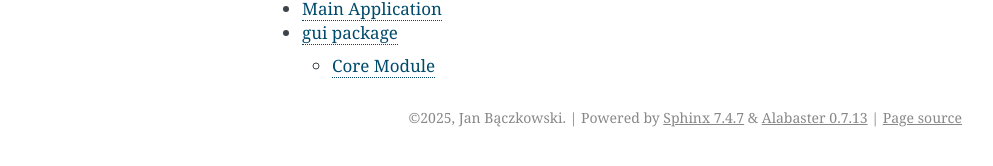
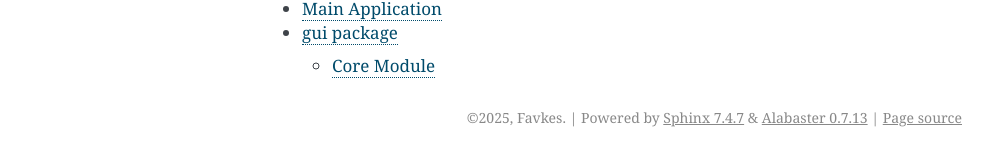
Before and after one commit to Favkes/EAN, a Sphinx documentation site: the page built from docs/index.rst, in a window 1280 px wide. Shown: the part 203-369 px from the top of the page, without its empty margins (148-1141 px from the left). Built offline with Sphinx 7.4.7, drawn with Linux system fonts in a browser that asks for light colours.

Commit message:
Update conf.py

```diff
--- a/docs/conf.py
+++ b/docs/conf.py
@@ -12,8 +12,8 @@ sys.path.insert(0, os.path.abspath('..'))  # add project root to Python path
 # https://www.sphinx-doc.org/en/master/usage/configuration.html#project-information
 
 project = 'EAN-NevLag'
-copyright = '2025, Jan Bączkowski'
-author = 'Jan Bączkowski'
+copyright = '2025, Favkes'
+author = 'Favkes'
 release = '1.0.0'
 
 # -- General configuration ---------------------------------------------------
```
